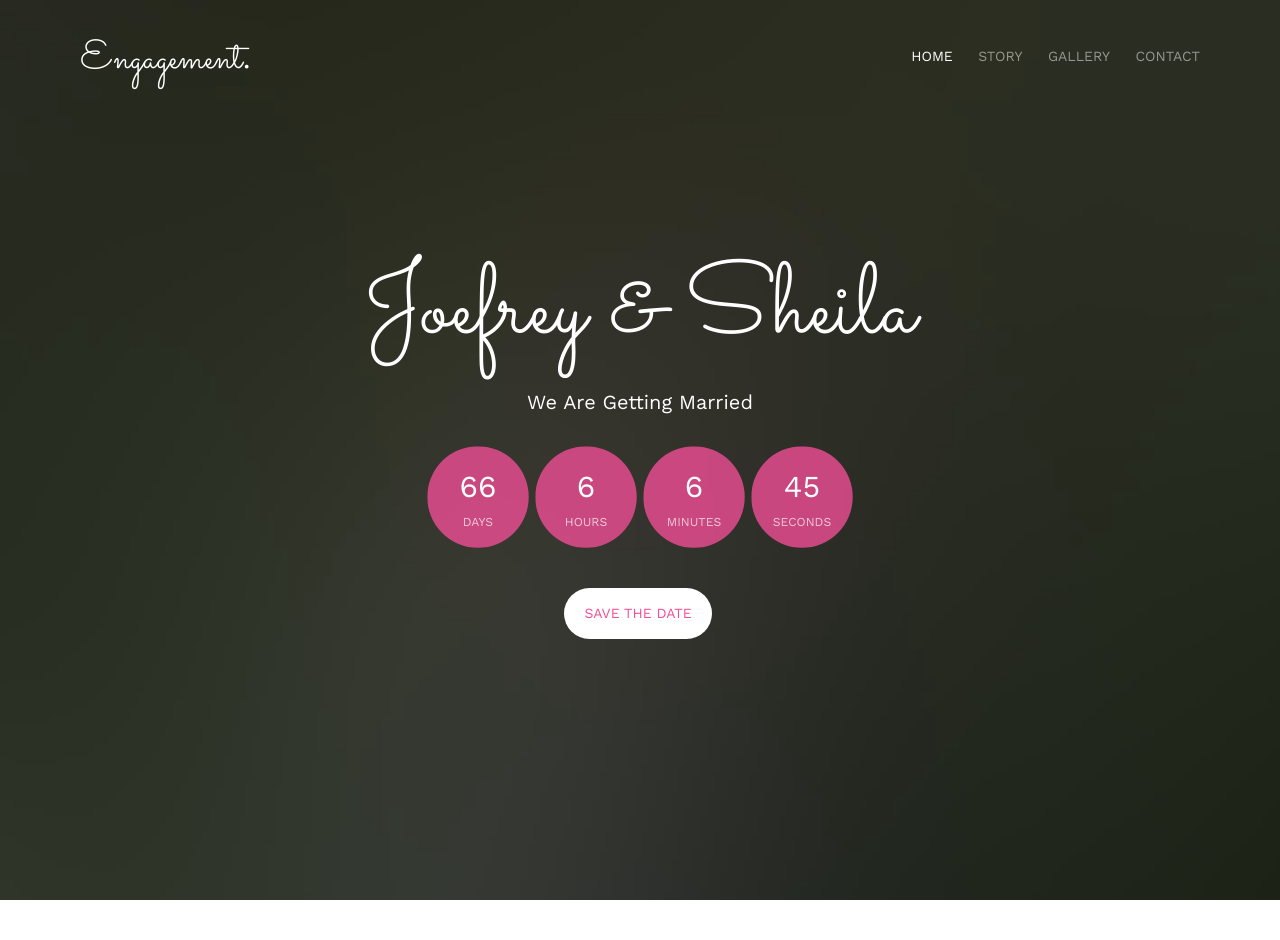
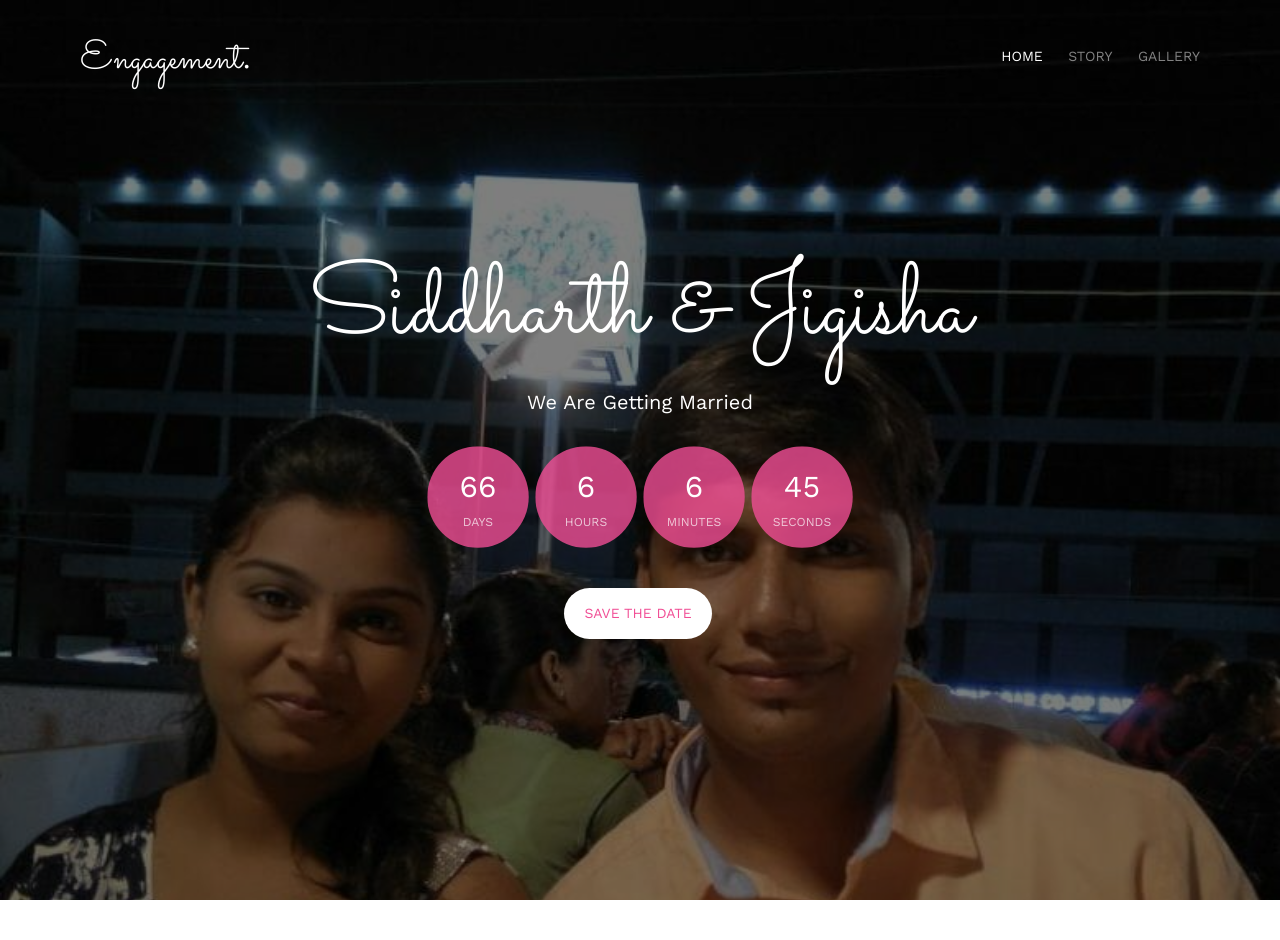
Before and after one commit to siddharthvara/wedding, a PHP site: page / in a window 1280 px wide. Shown: the top 940 px of the page. Run offline with PHP 8.4, Linux system fonts and the light colour scheme; some web fonts are replaced.

Commit message:
add header image

```diff
--- a/index.php
+++ b/index.php
@@ -85,7 +85,7 @@
 								<li><a href="#">jQuery</a></li>
 							</ul>-->
 						</li>
-						<li><a href="contact.html">Contact</a></li>
+						<!-- <li><a href="contact.html">Contact</a></li> -->
 					</ul>
 				</div>
 			</div>
@@ -93,14 +93,14 @@
 		</div>
 	</nav>
 
-	<header id="fh5co-header" class="fh5co-cover" role="banner" style="background-image:url(images/img_bg_2.jpg);" data-stellar-background-ratio="0.5">
+	<header id="fh5co-header" class="fh5co-cover" role="banner" style="background-image:url(images/sid.jpg);" data-stellar-background-ratio="0.5">
 		<div class="overlay"></div>
 		<div class="container">
 			<div class="row">
 				<div class="col-md-8 col-md-offset-2 text-center">
 					<div class="display-t">
 						<div class="display-tc animate-box" data-animate-effect="fadeIn">
-							<h1>Joefrey &amp; Sheila</h1>
+							<h1>Siddharth &amp; Jigisha</h1>
 							<h2>We Are Getting Married</h2>
 							<div class="simply-countdown simply-countdown-one"></div>
 							<p><a href="#" class="btn btn-default btn-sm">Save the date</a></p>
```
Also changed, not shown: images/sid.jpg (added).
